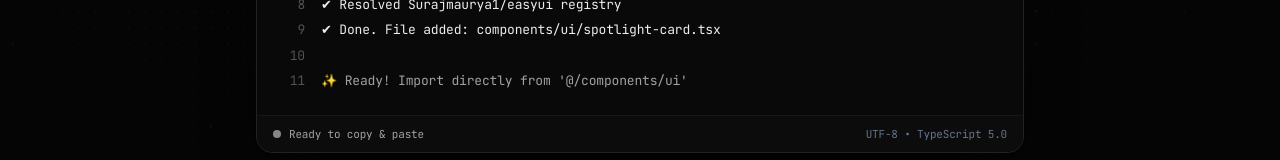
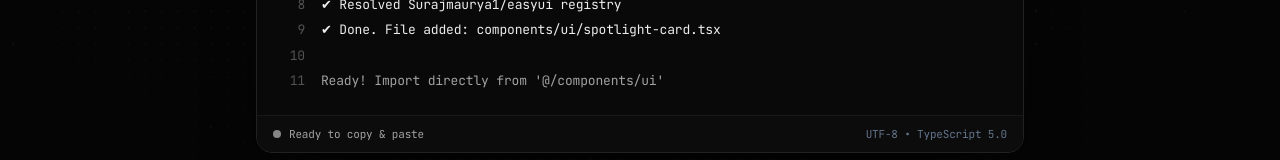
Before and after one commit to SATYAM9717069261/easyui, a React (Vite) app: page / in a window 1280 px wide. Shown: the part 731-891 px from the top of the page. Built offline with nearby package versions, Linux system fonts and the light colour scheme.

Commit message:
fix: remove emoji from hero section

```diff
--- a/src/components/sections/HeroSection.tsx
+++ b/src/components/sections/HeroSection.tsx
@@ -282,7 +282,7 @@ export const HeroSection: React.FC<HeroSectionProps> = ({
                     </div>
                     <div className="flex gap-4 text-[#525252]">
                       <span className="w-6 select-none text-right">11</span>
-                      <span className="text-[#A1A1A1]">✨ Ready! Import directly from '@/components/ui'</span>
+                      <span className="text-[#A1A1A1]"> Ready! Import directly from '@/components/ui'</span>
                     </div>
                   </div>
                 ) : (
```
